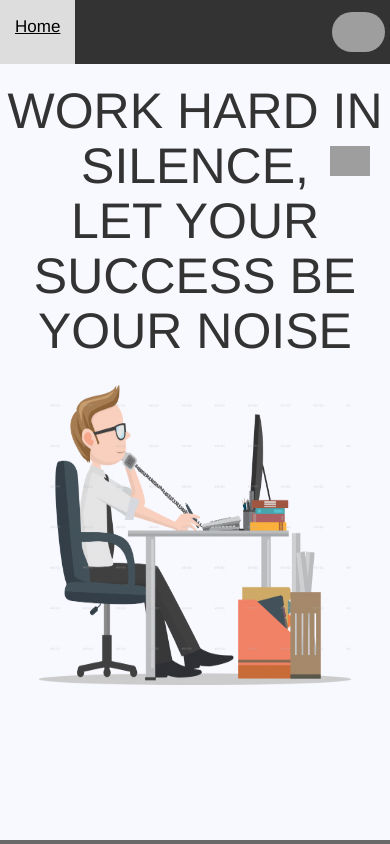
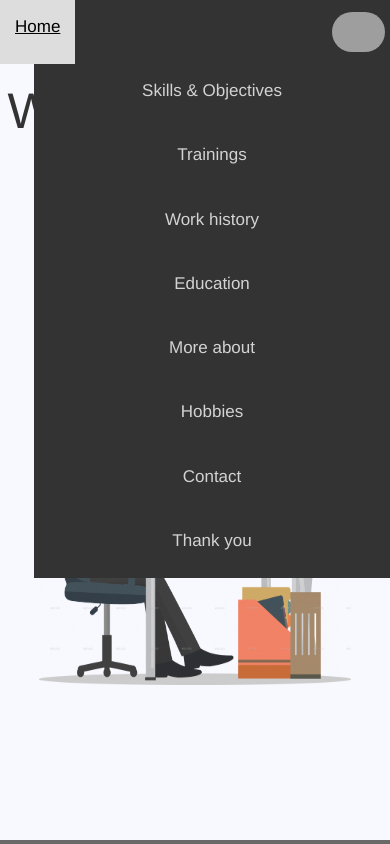
Before and after one commit to vasiluca32/My-Online-CV, a React (Create React App) app: page / in a window 390 px wide. Both pictures are taken after a click on the picture 358 px from the left and 32 px from the top of the page. Shown: the top 844 px of the page. Built offline with nearby package versions, Linux system fonts and the light colour scheme; grey boxes are pictures that could not be loaded.

Commit message:
resolved

```diff
--- a/src/components/Navbar.css
+++ b/src/components/Navbar.css
@@ -45,9 +45,10 @@
   border-radius: 30px;
   cursor: pointer;
   display: none;
+
 }
 
-.dropdown-content{
+.dropdown-content-inactive{
     display: flex;
     flex-direction: column;
     width: 356px;
@@ -57,6 +58,7 @@
     top: 50px;
     display: none;
 }
+
 
 .dropdown-content a{
   background-color: initial;
@@ -71,18 +73,13 @@
     display: none;
   }
 
-  .burger-hidden img:hover + .dropdown-content{
-    display: block;
-    display: flex;
-    flex-direction: column;
-    width: 356px;
-    position: absolute;
-    right: 0px;
-    background-color: currentColor;
+  .burger-hidden img:hover {
 
+    background-color: beige;
   }
-  .dropdown-content:hover{
-  display: block;
+
+  .dropdown-content-active{
+  top:64px;
   display: block;
   display: flex;
   flex-direction: column;
@@ -91,7 +88,7 @@
   right: 0px;
   background-color: currentColor;
 
-}
+  }
 
 
 
--- a/src/components/Navbar.js
+++ b/src/components/Navbar.js
@@ -4,8 +4,8 @@ import { Link } from "react-router-dom";
 
 
 class Navbar extends Component {
-    constructor() {
-        super();
+    constructor(props) {
+        super(props);
         this.state = {
             home: false,
             skills: false,
@@ -15,6 +15,7 @@ class Navbar extends Component {
             hobbies: false,
             contact: false,
             video: false,
+            dropdown: false,
         };
     }
     componentDidMount() {
@@ -24,59 +25,72 @@ class Navbar extends Component {
         this.resetState();
         this.setState({
             home: true,
+            dropdown: false,
         });
     }
     skills = () => {
         this.resetState();
         this.setState({
             skills: true,
+            dropdown: false,
         });
     }
     trainings = () => {
         this.resetState();
         this.setState({
-            trainings: true
+            trainings: true,
+            dropdown: false,
         });
     }
     work = () => {
         this.resetState();
         this.setState({
-            work: true
+            work: true,
+            dropdown: false,
         });
     }
     education = () => {
         this.resetState();
         this.setState({
-            education: true
+            education: true,
+            dropdown: false,
         });
     }
     more = () => {
         this.resetState();
         this.setState({
-            more: true
+            more: true,
+            dropdown: false,
         });
     }
     hobbies = () => {
         this.resetState();
         this.setState({
-            hobbies: true
+            hobbies: true,
+            dropdown: false,
         });
     }
     contact = () => {
         this.resetState();
         this.setState({
-            contact: true
+            contact: true,
+            dropdown: false,
         });
     }
 
     video = () => {
         this.resetState();
         this.setState({
-            video: true
+            video: true,
+            dropdown: false,
         });
     }
 
+    burger = () => {
+        const currentState = this.state.dropdown;
+        this.setState({ dropdown: !currentState })
 
+    }
 
     resetState() {
         this.setState({
@@ -106,11 +120,11 @@ class Navbar extends Component {
                     <Link onClick={this.contact} to="/Contact" className={this.state.contact ? "active" : "inactive"}><p>Contact</p></Link>
                     <Link onClick={this.video} to="/Thank you" className={this.state.video ? "active" : "inactive"}><p>Thank you</p></Link>
                 </div>
-                <div className="burger-hidden">
+                <div className="burger-hidden" >
 
-                    <img src="https://image.flaticon.com/icons/svg/56/56763.svg" alt="burger-button"></img>
+                    <img onClick={this.burger} src="https://image.flaticon.com/icons/svg/56/56763.svg" alt="burger-button"></img>
 
-                    <div className="dropdown-content">
+                    <div className={this.state.dropdown ? "dropdown-content-active" : "dropdown-content-inactive"}>
                         <Link onClick={this.skills} to="/Skills & Objecives" className={this.state.skills ? "active" : "inactive"}><p>Skills & Objectives</p></Link>
                         <Link onClick={this.trainings} to="/Trainings" className={this.state.trainings ? "active" : "inactive"}><p>Trainings</p></Link>
                         <Link onClick={this.work} to="/Work history" className={this.state.work ? "active" : "inactive"}><p>Work history</p></Link>
```
